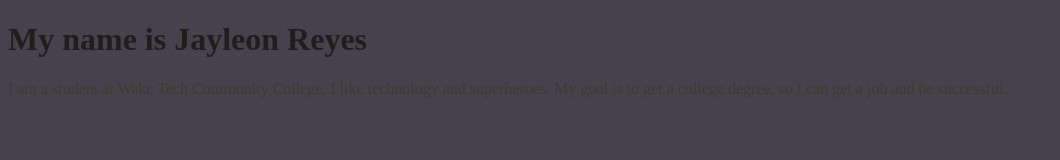
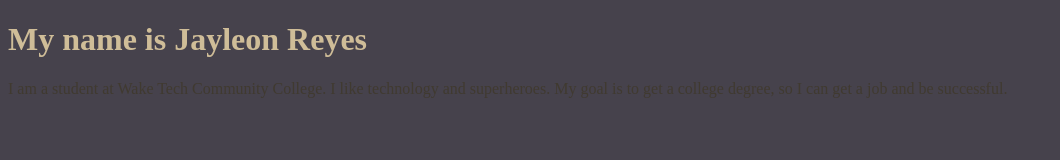
Before and after one commit to JayleonReyes/JayleonReyes.github.io, a plain HTML site: page index.html in a window 1280 px wide. Shown: the whole page, without its empty margins (0-1060 px from the left). Drawn offline with Linux system fonts and the light colour scheme.

Commit message:
Update index.html

```diff
--- a/index.html
+++ b/index.html
@@ -7,7 +7,7 @@ body{
      background-color:#46424C;
 }
 h1{
-     color:#201E1C;
+     color:#CFBD98;
 }
 p{
      color:#403A30;
```
